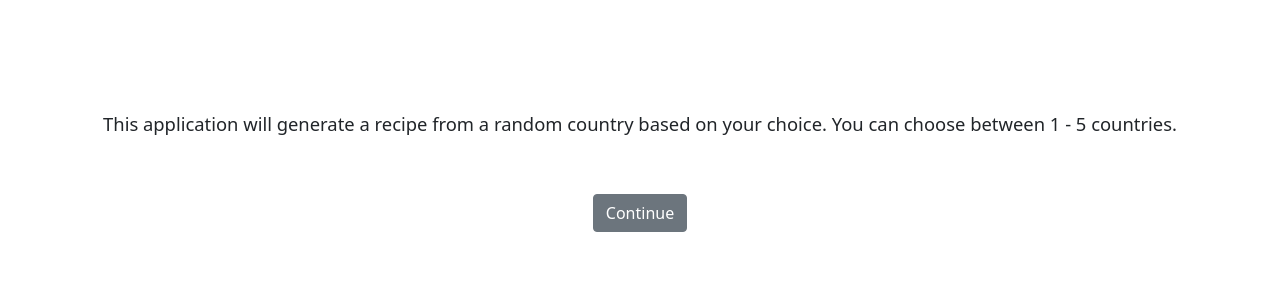
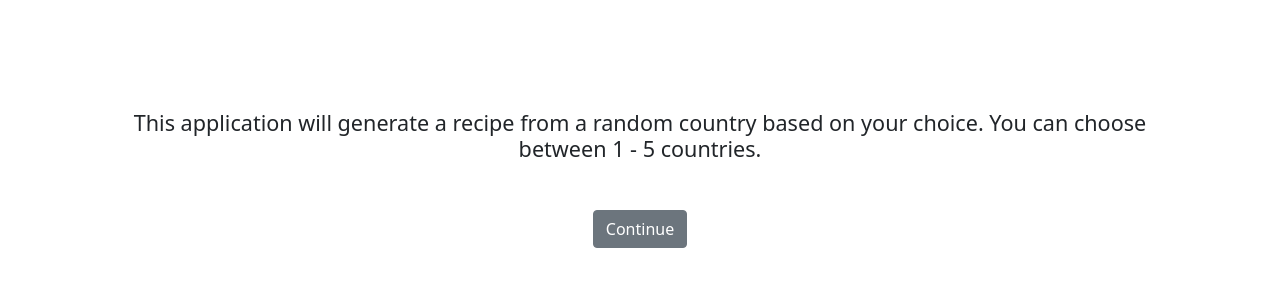
Before and after one commit to Dueonkim89/Random-Recipe-Generator, a Flask app: page / in a window 1280 px wide. Shown: the part 62-360 px from the top of the page. Run offline with Flask 2, Linux system fonts and the light colour scheme.

Commit message:
minor HTML change

```diff
--- a/static/styles.css
+++ b/static/styles.css
@@ -4,7 +4,7 @@
 }
 
 .intro-paragraph {
-    font-size: 1.15rem;
+    font-size: 1.35rem;
 }
 
 /*
@@ -34,3 +34,11 @@
     width: 20rem;
     margin: 2rem auto;
 }
+
+.form-check {
+    padding: .7rem;
+}
+
+.recipe-list-header {
+    font-size: 1.35rem;
+}
--- a/templates/index.html
+++ b/templates/index.html
@@ -1,5 +1,5 @@
 {% extends 'base.html' %}
 {% block content %}
-    <p class="intro-paragraph">This application will generate a recipe from a random country based on your choice. You can choose between 1 - 5 countries.</p>
+    <h3 class="intro-paragraph">This application will generate a recipe from a random country based on your choice. You can choose between 1 - 5 countries.</h3>
     <a href="./selection" class="btn btn-secondary">Continue</a>
 {% endblock %}
--- a/templates/selection.html
+++ b/templates/selection.html
@@ -1,7 +1,7 @@
 {% extends 'base.html' %}
 {% block content %}
 <form action="/selection" method="POST">
-    <p class="intro-paragraph">How many random countries do you want?</p>
+    <h3 class="intro-paragraph">How many random countries do you want?</h3>
     <select name="select_number_of_countries" class="form-select" aria-label="Default select example">
         <option selected>Pick number of countries</option>
         <option value="1">One</option>
```
